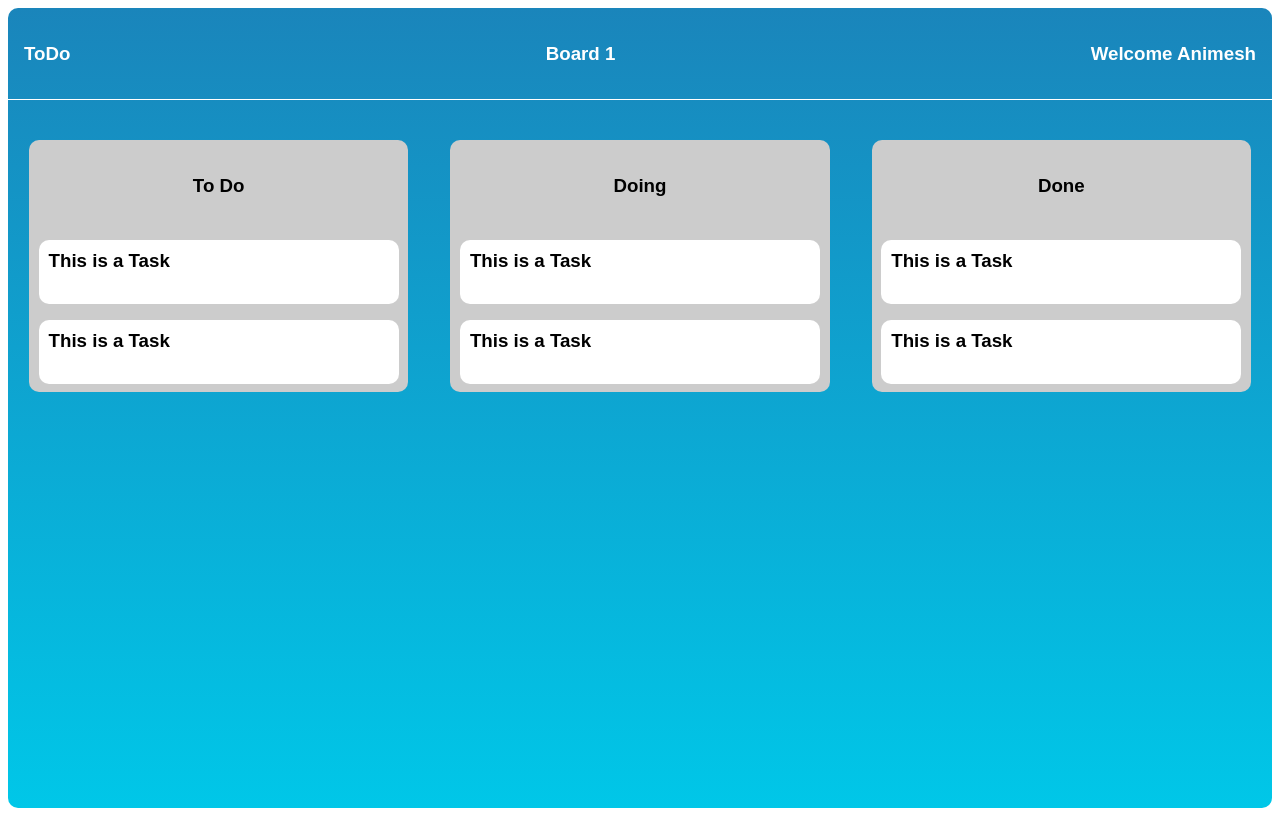
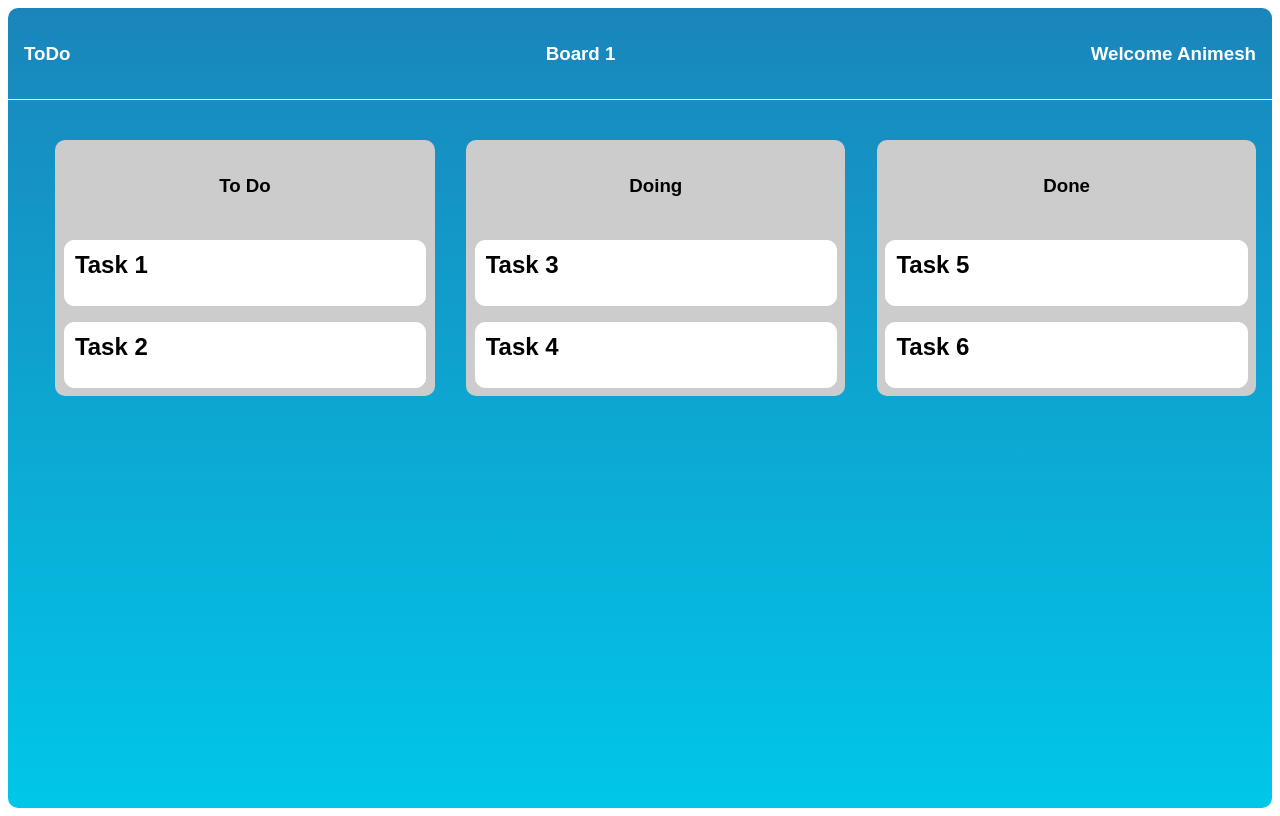
Before and after one commit to animeshdesh/TodoDragNDrop, a React (Vite) app: page / in a window 1280 px wide. Built offline with nearby package versions, Linux system fonts and the light colour scheme.

Commit message:
level 2- made cards draggable

```diff
--- a/package.json
+++ b/package.json
@@ -14,6 +14,7 @@
     "@emotion/styled": "^11.11.0",
     "@mui/material": "^5.14.9",
     "react": "^18.2.0",
+    "react-beautiful-dnd": "^13.1.1",
     "react-dom": "^18.2.0"
   },
   "devDependencies": {
--- /dev/null
+++ b/src/components/AddTodoInput.jsx
@@ -0,0 +1,5 @@
+const AddTodoInput = () => {
+  return <div>AddTodoInput</div>;
+};
+
+export default AddTodoInput;
--- a/src/components/MainContainer.jsx
+++ b/src/components/MainContainer.jsx
@@ -1,16 +1,91 @@
+/* eslint-disable no-unused-vars */
+import { useState } from "react";
 import Header from "./header";
 import Table from "./Table";
+import { DragDropContext, Draggable, Droppable } from "react-beautiful-dnd";
 import "../styles/mainContainer.styles.css";
 const MainContainer = () => {
+  const [todoCards, setTodoCards] = useState([
+    { id: 1, title: "Task 1", imageUrl: "URL1" },
+    { id: 2, title: "Task 2", imageUrl: "URL2" },
+    // Add more Todo cards as needed
+  ]);
+
+  const [doingCards, setDoingCards] = useState([
+    { id: 3, title: "Task 3", imageUrl: "URL3" },
+    { id: 4, title: "Task 4", imageUrl: "URL4" },
+    // Add more Doing cards as needed
+  ]);
+
+  const [doneCards, setDoneCards] = useState([
+    { id: 5, title: "Task 5", imageUrl: "URL5" },
+    { id: 6, title: "Task 6", imageUrl: "URL6" },
+    // Add more Done cards as needed
+  ]);
+
+  const onDragEnd = (result) => {
+    const { source, destination } = result;
+    console.log(source, destination);
+
+    if (!destination) {
+      console.log("No Destination Selected");
+      return; // Return early when no destination is selected
+    }
+
+    if (
+      source.droppableId === destination.droppableId &&
+      source.index === destination.index
+    ) {
+      console.log("Same destination dropped");
+      return; // Return early when the source and destination are the same
+    }
+
+    let add,
+      active = [...todoCards],
+      inProgress = [...doingCards],
+      completed = [...doneCards];
+
+    if (source.droppableId === "ToDo") {
+      add = active[source.index];
+      active.splice(source.index, 1);
+    } else if (source.droppableId === "Doing") {
+      add = inProgress[source.index];
+      inProgress.splice(source.index, 1);
+    } else {
+      add = completed[source.index];
+      completed.splice(source.index, 1);
+    }
+
+    if (destination.droppableId === "ToDo") {
+      active.splice(destination.index, 0, add);
+    } else if (destination.droppableId === "Doing") {
+      inProgress.splice(destination.index, 0, add);
+    } else {
+      completed.splice(destination.index, 0, add);
+    }
+
+    setTodoCards(active);
+    setDoingCards(inProgress);
+    setDoneCards(completed);
+  };
+
   return (
     <div className="mainContainer">
       <Header name="Animesh" />
-      <div className="tableMainContainer">
-        <Table tablename="To Do" />
-        <Table tablename="Doing" />
-        <Table tablename="Done" />
-      </div>
+      <DragDropContext onDragEnd={onDragEnd}>
+        <div className="tableMainContainer">
+          <Table
+            todoCards={todoCards}
+            setTodoCards={setTodoCards}
+            doingCards={doingCards}
+            setDoingCards={setDoingCards}
+            doneCards={doneCards}
+            setDoneCards={setDoneCards}
+          />
+        </div>
+      </DragDropContext>
     </div>
+    // </DragDropContext>
   );
 };
 
--- a/src/components/Table.jsx
+++ b/src/components/Table.jsx
@@ -1,13 +1,104 @@
+/* eslint-disable no-unused-vars */
 /* eslint-disable react/prop-types */
 import "../styles/table.styles.css";
 import Card from "./card";
-const Table = ({ tablename }) => {
+import { Droppable } from "react-beautiful-dnd";
+const Table = ({
+  todoCards,
+  doingCards,
+  doneCards,
+  setTodoCards,
+  setDoingCards,
+  setDoneCards,
+}) => {
   return (
-    <div className="tableContainer">
-      <h3 className="tableHeading">{tablename}</h3>
-      <Card />
-      <Card />
-    </div>
+    <>
+      <div>
+        {/* <Droppable droppableId="Todo">
+          {(provided) => {
+            <div
+              className="tableContainer"
+              ref={provided.innerRef}
+              {...provided.droppableProps}
+            >
+              <h3 className="tableHeading">To Do</h3>
+              {todoCards.map((card, index) => (
+                <Card
+                  key={card.id}
+                  cardTodo={card}
+                  index={index}
+                  title={card.title}
+                  imageUrl={card.imageUrl}
+                />
+              ))}
+            </div>;
+          }}
+        </Droppable> */}
+      </div>
+      <Droppable droppableId="ToDo">
+        {(provided) => (
+          <div
+            className="tableContainer"
+            ref={provided.innerRef}
+            {...provided.droppableProps}
+          >
+            <h3 className="tableHeading">To Do</h3>
+            {todoCards.map((card, index) => (
+              <Card
+                key={card.id}
+                cardTodo={card}
+                index={index}
+                title={card.title}
+                imageUrl={card.imageUrl}
+              />
+            ))}
+            {provided.placeholder}
+          </div>
+        )}
+      </Droppable>
+      <Droppable droppableId="Doing">
+        {(provided) => (
+          <div
+            className="tableContainer"
+            ref={provided.innerRef}
+            {...provided.droppableProps}
+          >
+            <h3 className="tableHeading">Doing</h3>
+            {doingCards.map((card, index) => (
+              <Card
+                key={card.id}
+                cardTodo={card}
+                index={index}
+                title={card.title}
+                imageUrl={card.imageUrl}
+              />
+            ))}
+            {provided.placeholder}
+          </div>
+        )}
+      </Droppable>
+      <Droppable droppableId="Done">
+        {(provided) => (
+          <div
+            className="tableContainer"
+            ref={provided.innerRef}
+            {...provided.droppableProps}
+          >
+            <h3 className="tableHeading">Done</h3>
+            {doneCards.map((card, index) => (
+              <Card
+                key={card.id}
+                cardTodo={card}
+                index={index}
+                title={card.title}
+                imageUrl={card.imageUrl}
+              />
+            ))}
+            {provided.placeholder}
+          </div>
+        )}
+      </Droppable>
+    </>
   );
 };
 
--- a/src/components/card.jsx
+++ b/src/components/card.jsx
@@ -1,15 +1,29 @@
+/* eslint-disable no-unused-vars */
+/* eslint-disable react/prop-types */
 import "../styles/card.styles.css";
-
-const Card = () => {
+import { Draggable } from "react-beautiful-dnd";
+const Card = ({ title, index, cardTodo }) => {
+  console.log(cardTodo.id.toString());
   return (
-    <div className="cardContainer">
+    <Draggable draggableId={cardTodo.id.toString()} index={index}>
+      {(provided) => (
+        <div
+          className="cardContainer"
+          ref={provided.innerRef}
+          {...provided.draggableProps}
+          {...provided.dragHandleProps}
+        >
           {/* <img
               src="https://images.unsplash.com/photo-1508138221679-760a23a2285b?ixlib=rb-4.0.3&ixid=M3wxMjA3fDB8MHxwaG90by1wYWdlfHx8fGVufDB8fHx8fA%3D%3D&auto=format&fit=crop&w=1974&q=80"
               alt="Image"
               className="cardImage"
             /> */}
-      <h3 className="cardTitle">This is a Task</h3>
+          <div className="cardItems">
+            <h2 className="cardTitle">{title}</h2>
           </div>
+        </div>
+      )}
+    </Draggable>
   );
 };
 
--- a/src/styles/card.styles.css
+++ b/src/styles/card.styles.css
@@ -3,6 +3,7 @@
   min-height: 8vh;
   background-color: white;
   margin: 0.5rem;
+  border: 1px solid white;
   border-radius: 10px;
 }
 .cardImage {
@@ -14,3 +15,13 @@
   font-family: Arial, Helvetica, sans-serif;
   margin: 10px;
 }
+.cardItems {
+  display: flex;
+  justify-content: start;
+}
+
+.cardContainer:hover {
+  transform: scale(1.02);
+  border-color: #1a85bb;
+  transition: transform 0.2s ease, border-color 0.2s ease;
+}
```
Also changed, not shown: 1 other file (tests, documents, lock files or other folders). Lines whose indentation alone changed are shown as unchanged.
